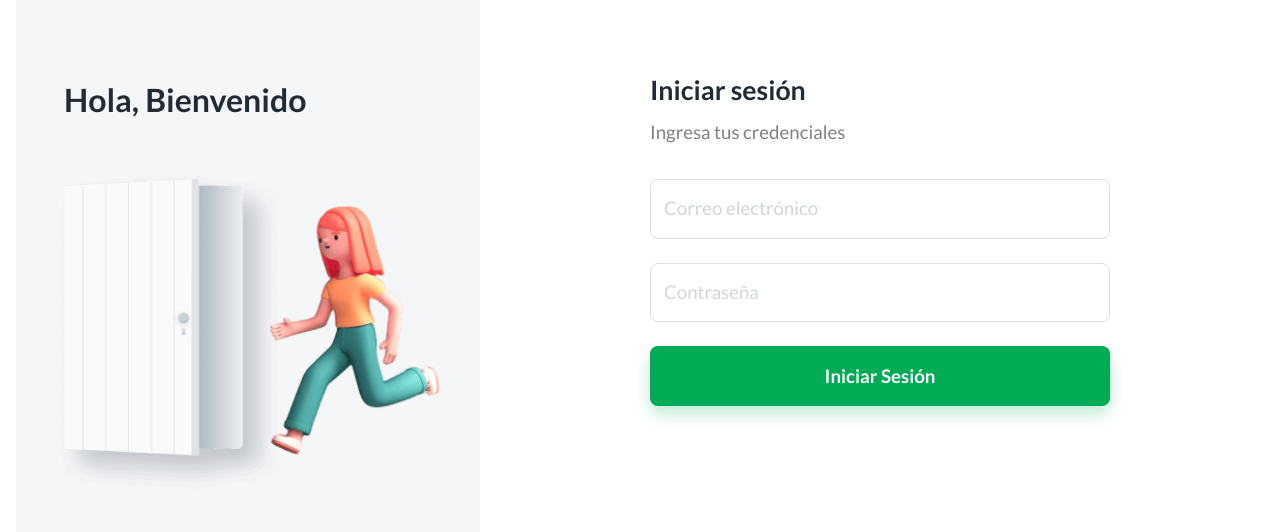
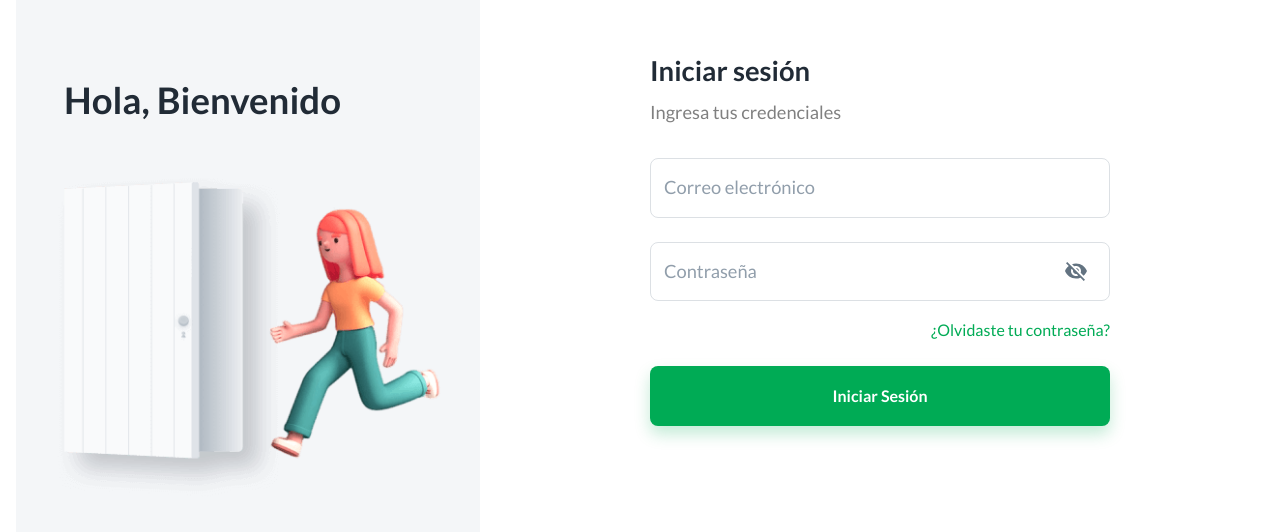
Before and after one commit to erikpz/dashboard, a React (Create React App) app: page /auth/sign-in in a window 1280 px wide. Shown: the part 150-682 px from the top of the page. Built offline with nearby package versions, Linux system fonts and the light colour scheme.

Commit message:
Text field overriding

```diff
--- a/package.json
+++ b/package.json
@@ -5,6 +5,7 @@
   "dependencies": {
     "@emotion/react": "^11.7.1",
     "@emotion/styled": "^11.6.0",
+    "@mui/icons-material": "^5.3.1",
     "@mui/material": "^5.4.0",
     "@testing-library/jest-dom": "^5.14.1",
     "@testing-library/react": "^12.0.0",
--- a/src/App.tsx
+++ b/src/App.tsx
@@ -7,12 +7,14 @@ import { AuthLayout } from "./pages/auth/AuthLayout";
 import { SignInPage } from "./pages/auth/SignInPage";
 import { SignUpPage } from "./pages/auth/SignUpPage";
 import { ThemeConfig } from "./theme/ThemeConfig";
+import { AppContainer } from "./components/AppContainer";
 
 const App = () => {
   return (
     <BrowserRouter>
       <ThemeConfig>
         <ScrollToTop />
+        <AppContainer>
           <Routes>
             <Route path="/" element={<PrivateRoute />}>
               <Route index element={<Navigate to="dashboard" />} />
@@ -25,9 +27,11 @@ const App = () => {
               <Route index element={<Navigate to="sign-in" />} />
               <Route path="sign-in" element={<SignInPage />} />
               <Route path="sign-up" element={<SignUpPage />} />
+              <Route path="forgot-password" element={<p>FORGOT PASS</p>} />
             </Route>
             <Route path="*" element={<p>Not Found</p>} />
           </Routes>
+        </AppContainer>
       </ThemeConfig>
     </BrowserRouter>
   );
--- /dev/null
+++ b/src/components/AppContainer.tsx
@@ -0,0 +1,12 @@
+import { Box, styled } from "@mui/material";
+import React from "react";
+
+const RootStyle = styled(Box)(({ theme }) => ({
+  width: "100%",
+  height: "100%",
+  minHeight: "100%",
+}));
+
+export const AppContainer = ({ children }: any) => {
+  return <RootStyle>{children}</RootStyle>;
+};
--- a/src/pages/auth/AuthLayout.tsx
+++ b/src/pages/auth/AuthLayout.tsx
@@ -8,14 +8,10 @@ const LayoutStyle = styled(Box)(({ theme }) => ({
   width: "100%",
   height: "100%",
   display: "flex",
-  /* [theme.breakpoints.up('md')]: {
-    display: 'flex'
-  } */
 }));
 
 const ImageContainer = styled(Box)(({ theme }) => ({
   backgroundColor: theme.palette.background.neutral,
-  /* backgroundImage:theme.palette.gradients.primary, */
   width: "100%",
   maxWidth: 464,
   margin: "16px 0 16px 16px",
@@ -30,7 +26,7 @@ export const AuthLayout = () => {
     <LayoutStyle>
       <Hidden width="mdDown">
         <ImageContainer>
-          <Typography variant="h4" sx={{ mt: 10, mb: 4, px: 6 }}>
+          <Typography variant="h3" sx={{ mt: 10, mb: 4, px: 6 }}>
             Hola, Bienvenido
           </Typography>
           <img
--- a/src/pages/auth/SignInPage.tsx
+++ b/src/pages/auth/SignInPage.tsx
@@ -1,8 +1,17 @@
-import React from "react";
-import { Box, Button, styled, Typography, TextField } from "@mui/material";
+import React, { useState } from "react";
+import {
+  Box,
+  Button,
+  styled,
+  Typography,
+  TextField,
+  IconButton,
+  Link as LinkMui,
+} from "@mui/material";
+import { Visibility, VisibilityOff } from "@mui/icons-material";
+import { Link } from "react-router-dom";
 
 const FormContainer = styled(Box)(({ theme }) => ({
-  /* backgroundColor: "lightyellow", */
   padding: "150px 0",
   width: "100%",
   display: "flex",
@@ -10,7 +19,6 @@ const FormContainer = styled(Box)(({ theme }) => ({
 }));
 
 const Form = styled(Box)(({ theme }) => ({
-  /*  backgroundColor: "lightblue", */
   width: "100%",
   maxWidth: 500,
   padding: 20,
@@ -20,15 +28,38 @@ const Form = styled(Box)(({ theme }) => ({
 }));
 
 export const SignInPage = () => {
+  const [showPass, setshowPass] = useState(false);
+  const handleShowPass = () => setshowPass(!showPass);
   return (
     <FormContainer>
       <Form>
-        <Typography variant="h5">Iniciar sesión</Typography>
-        <Typography variant="body2" color="GrayText" sx={{ my: 1 }}>
+        <Typography variant="h4">Iniciar sesión</Typography>
+        <Typography variant="body1" color="GrayText" sx={{ my: 1 }}>
           Ingresa tus credenciales
         </Typography>
-        <TextField placeholder="Correo electrónico" sx={{ mt: 3 }} />
-        <TextField placeholder="Contraseña" sx={{ mt: 3 }} />
+        <TextField label="Correo electrónico" sx={{ mt: 3 }} />
+        <TextField
+          label="Contraseña"
+          type={showPass ? "text" : "password"}
+          sx={{ mt: 3 }}
+          InputProps={{
+            endAdornment: (
+              <IconButton onClick={handleShowPass}>
+                {showPass ? <Visibility /> : <VisibilityOff />}
+              </IconButton>
+            ),
+          }}
+        />
+        <LinkMui
+          component={Link}
+          to="/auth/forgot-password"
+          variant="body2"
+          align="right"
+          sx={{ color: "primary.main", mt: 2 }}
+          underline="none"
+        >
+          ¿Olvidaste tu contraseña?
+        </LinkMui>
         <Button variant="contained" sx={{ height: 60, my: 3 }}>
           Iniciar Sesión
         </Button>
--- a/src/theme/overrides/TextField.ts
+++ b/src/theme/overrides/TextField.ts
@@ -56,10 +56,21 @@ export const TextField = (theme: any) => {
               borderColor: theme.palette.action.disabledBackground,
             },
           },
+          "&.Mui-focused": {
+            input: {
+              color: theme.palette.text.primary,
+            },
+          },
         },
         input: {
           /* padding: "12.5px 10px", */
-          fontSize: theme.typography.body2.fontSize,
+          fontSize: theme.typography.body1.fontSize,
+        },
+      },
+    },
+    MuiInputLabel: {
+      styleOverrides: {
+        root: {
           color: theme.palette.text.disabled,
         },
       },
--- a/src/theme/typography.ts
+++ b/src/theme/typography.ts
@@ -1,7 +1,7 @@
 import { TypographyOptions } from "@mui/material/styles/createTypography";
 
 const pxToRem = (value: number) => {
-  return `${value / 12}rem`;
+  return `${value / 14}rem`;
 };
 
 const responsiveFontSizes = ({ sm, md, lg }: any) => {
```
Also changed, not shown: 1 other file (tests, documents, lock files or other folders). Lines whose indentation alone changed are shown as unchanged.
